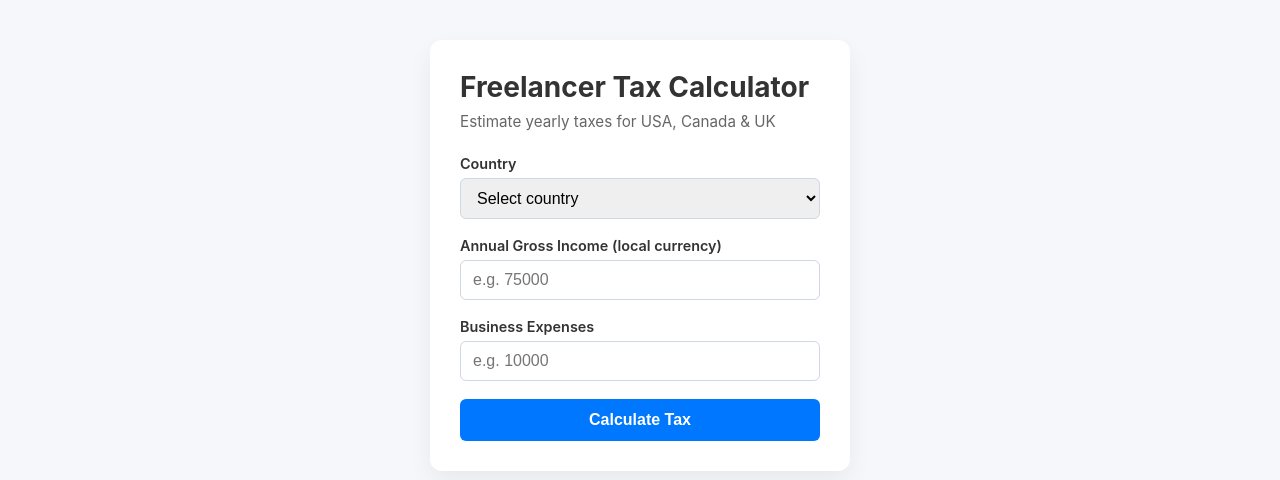
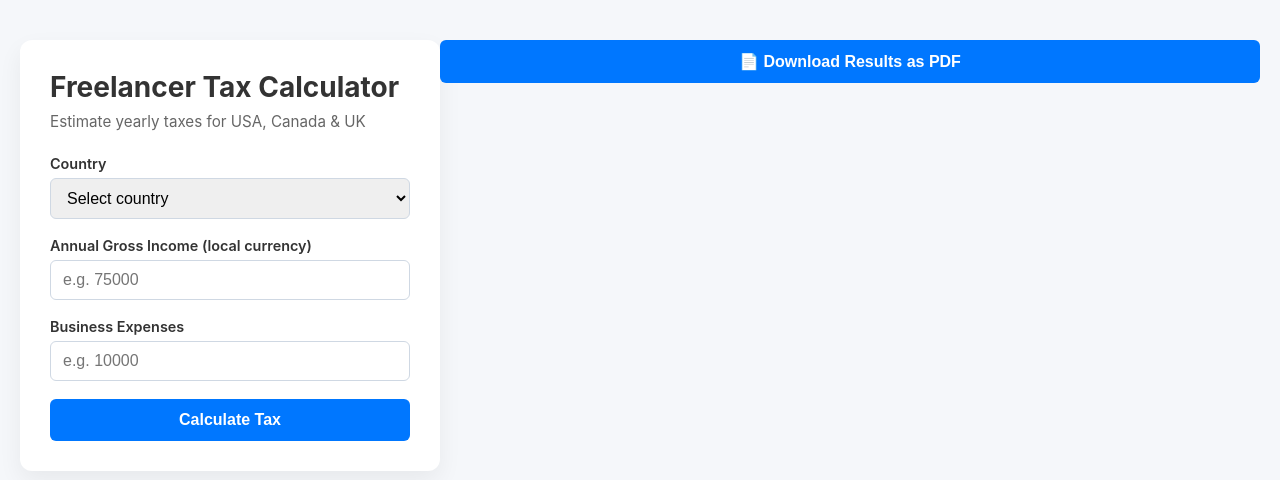
Before and after one commit to chouaib263/freelancer-tax-calculator, a plain HTML site: page index.html in a window 1280 px wide. Drawn offline with Linux system fonts and the light colour scheme.

Commit message:
Update index.html

```diff
--- a/index.html
+++ b/index.html
@@ -201,3 +201,5 @@
   </script>
 </body>
 </html>
+
+<button id="exportBtn">📄 Download Results as PDF</button>
```
